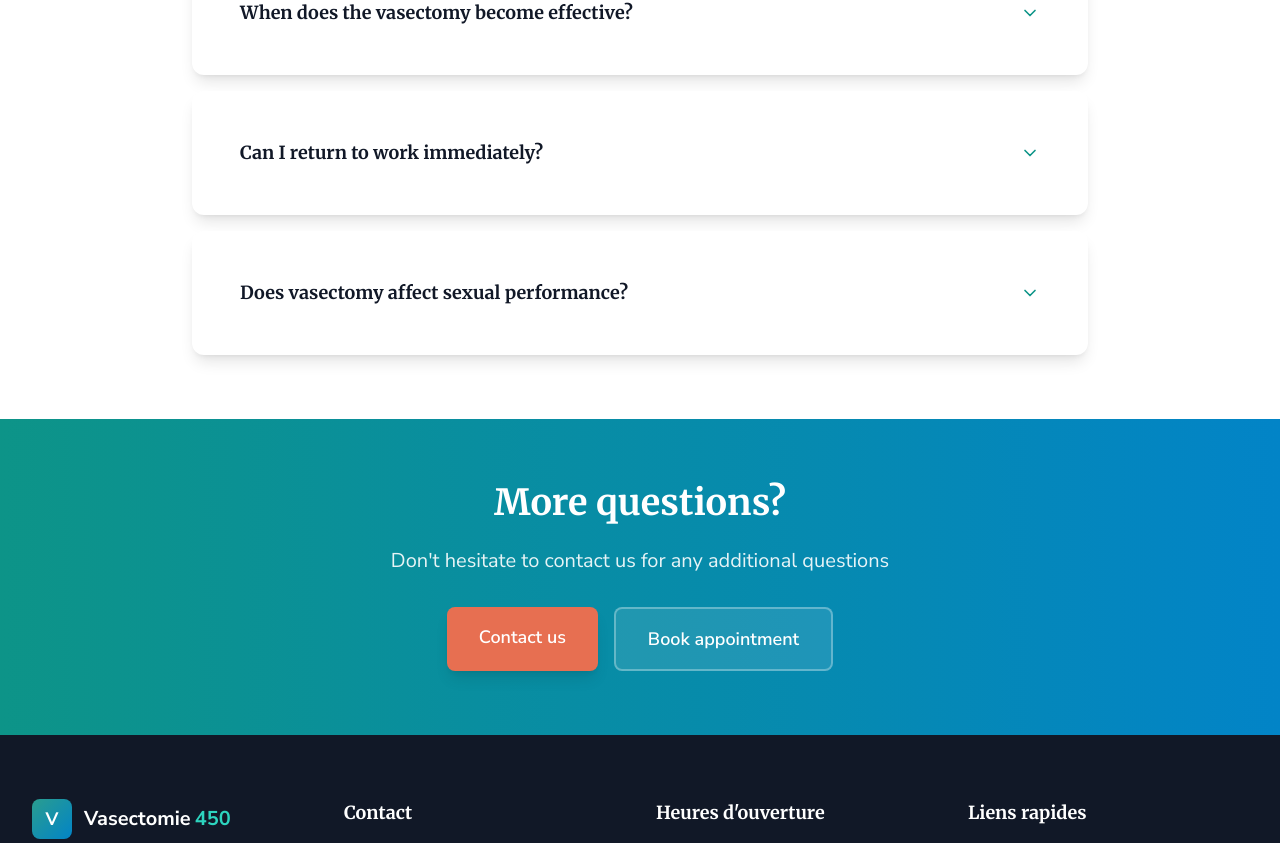
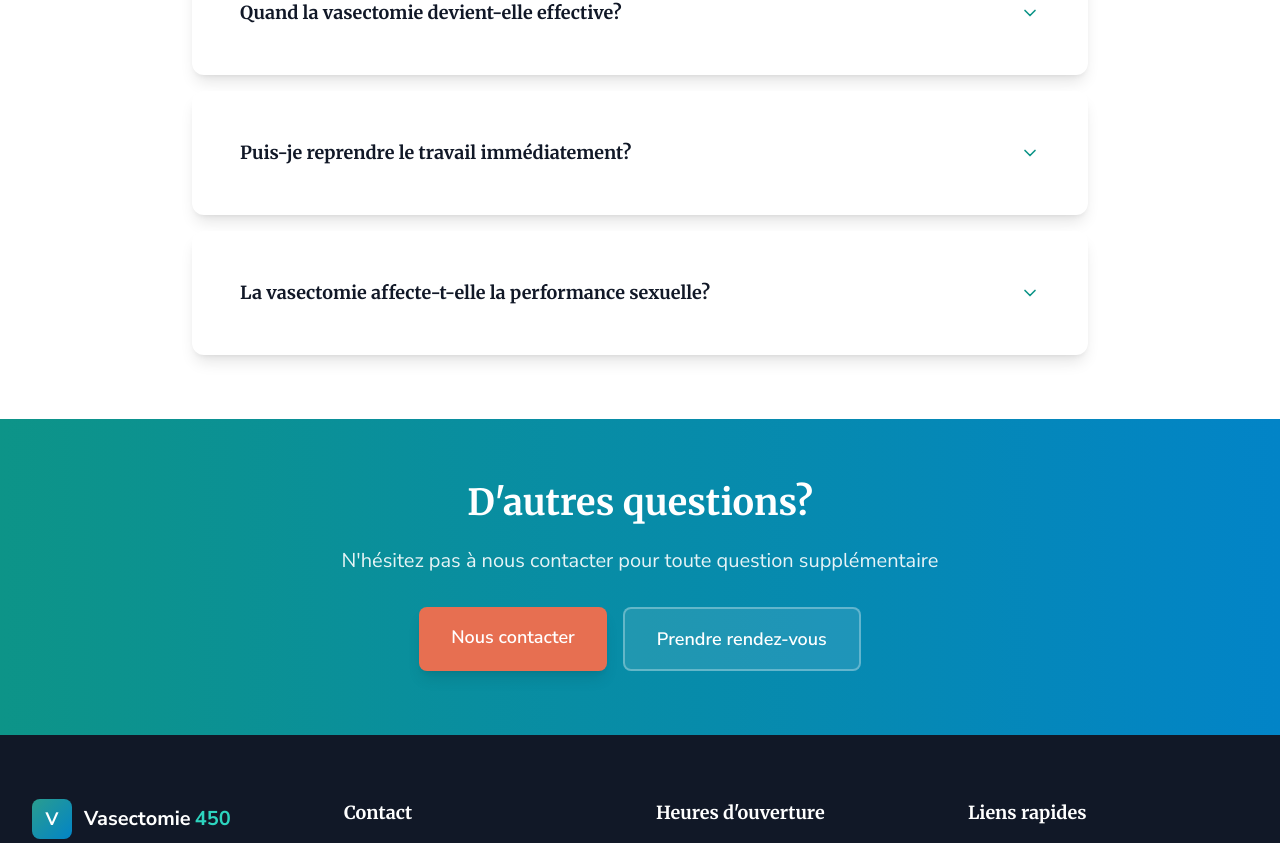
Before and after one commit to vasectomie450/vasectomie450.github.io, a React (Vite) app: page /faq in a window 1280 px wide. Shown: the part 1153-1996 px from the top of the page. Built offline with nearby package versions, Linux system fonts and the light colour scheme.

Commit message:
Initial commit

```diff
--- a/src/contexts/LanguageContext.tsx
+++ b/src/contexts/LanguageContext.tsx
@@ -162,6 +162,20 @@ const translations = {
     // FAQ Page
     'faq.title': 'Questions fréquemment posées',
     'faq.subtitle': 'Tout ce que vous devez savoir sur la vasectomie sans bistouri',
+    'faq.duration.question': 'Combien de temps dure la procédure?',
+    'faq.duration.answer': 'La vasectomie sans bistouri prend généralement entre 15 à 20 minutes. C\'est une procédure ambulatoire, vous pouvez rentrer chez vous le jour même.',
+    'faq.risks.question': 'Y a-t-il des risques ou complications?',
+    'faq.risks.answer': 'Comme toute intervention médicale, la vasectomie comporte des risques minimes. Les complications sont rares (moins de 1%) et incluent saignement, infection ou douleur persistante.',
+    'faq.effectiveness.question': 'Quand la vasectomie devient-elle effective?',
+    'faq.effectiveness.answer': 'La vasectomie n\'est pas immédiatement effective. Il faut attendre 8-12 semaines et faire un spermogramme de contrôle pour confirmer l\'absence de spermatozoïdes.',
+    'faq.work.question': 'Puis-je reprendre le travail immédiatement?',
+    'faq.work.answer': 'Pour un travail de bureau, vous pouvez généralement reprendre après 2-3 jours. Pour un travail physique, il est recommandé d\'attendre 1-2 semaines.',
+    'faq.performance.question': 'La vasectomie affecte-t-elle la performance sexuelle?',
+    'faq.performance.answer': 'Non, la vasectomie n\'affecte pas la performance sexuelle, la libido ou la capacité d\'érection. L\'éjaculation reste normale, seuls les spermatozoïdes sont absents.',
+    'faq.cta.more.questions': 'D\'autres questions?',
+    'faq.cta.contact.description': 'N\'hésitez pas à nous contacter pour toute question supplémentaire',
+    'faq.cta.contact.button': 'Nous contacter',
+    'faq.cta.appointment.button': 'Prendre rendez-vous',
 
     // Blog Page
     'blog.title': 'Actualités et informations',
@@ -429,6 +443,20 @@ const translations = {
     // FAQ Page
     'faq.title': 'Frequently Asked Questions',
     'faq.subtitle': 'Everything you need to know about no-scalpel vasectomy',
+    'faq.duration.question': 'How long does the procedure take?',
+    'faq.duration.answer': 'The no-scalpel vasectomy typically takes 15 to 20 minutes. It\'s an outpatient procedure, so you can go home the same day.',
+    'faq.risks.question': 'Are there any risks or complications?',
+    'faq.risks.answer': 'Like any medical procedure, vasectomy carries minimal risks. Complications are rare (less than 1%) and include bleeding, infection, or persistent pain.',
+    'faq.effectiveness.question': 'When does the vasectomy become effective?',
+    'faq.effectiveness.answer': 'Vasectomy is not immediately effective. You need to wait 8-12 weeks and have a semen analysis to confirm the absence of sperm.',
+    'faq.work.question': 'Can I return to work immediately?',
+    'faq.work.answer': 'For office work, you can usually return after 2-3 days. For physical work, it\'s recommended to wait 1-2 weeks.',
+    'faq.performance.question': 'Does vasectomy affect sexual performance?',
+    'faq.performance.answer': 'No, vasectomy does not affect sexual performance, libido, or erectile function. Ejaculation remains normal, only sperm are absent.',
+    'faq.cta.more.questions': 'More questions?',
+    'faq.cta.contact.description': 'Don\'t hesitate to contact us for any additional questions',
+    'faq.cta.contact.button': 'Contact us',
+    'faq.cta.appointment.button': 'Book appointment',
 
     // Blog Page
     'blog.title': 'News and Information',
--- a/src/pages/FAQ.tsx
+++ b/src/pages/FAQ.tsx
@@ -28,34 +28,24 @@ const FAQ: React.FC = () => {
       answer: t('vasectomy.faq.hormones.answer')
     },
     {
-      question: t('language') === 'fr' ? 'Combien de temps dure la procédure?' : 'How long does the procedure take?',
-      answer: t('language') === 'fr'
-        ? 'La vasectomie sans bistouri prend généralement entre 15 à 20 minutes. C\'est une procédure ambulatoire, vous pouvez rentrer chez vous le jour même.'
-        : 'The no-scalpel vasectomy typically takes 15 to 20 minutes. It\'s an outpatient procedure, so you can go home the same day.'
+      question: t('faq.duration.question'),
+      answer: t('faq.duration.answer')
     },
     {
-      question: t('language') === 'fr' ? 'Y a-t-il des risques ou complications?' : 'Are there any risks or complications?',
-      answer: t('language') === 'fr'
-        ? 'Comme toute intervention médicale, la vasectomie comporte des risques minimes. Les complications sont rares (moins de 1%) et incluent saignement, infection ou douleur persistante.'
-        : 'Like any medical procedure, vasectomy carries minimal risks. Complications are rare (less than 1%) and include bleeding, infection, or persistent pain.'
+      question: t('faq.risks.question'),
+      answer: t('faq.risks.answer')
     },
     {
-      question: t('language') === 'fr' ? 'Quand la vasectomie devient-elle effective?' : 'When does the vasectomy become effective?',
-      answer: t('language') === 'fr'
-        ? 'La vasectomie n\'est pas immédiatement effective. Il faut attendre 8-12 semaines et faire un spermogramme de contrôle pour confirmer l\'absence de spermatozoïdes.'
-        : 'Vasectomy is not immediately effective. You need to wait 8-12 weeks and have a semen analysis to confirm the absence of sperm.'
+      question: t('faq.effectiveness.question'),
+      answer: t('faq.effectiveness.answer')
     },
     {
-      question: t('language') === 'fr' ? 'Puis-je reprendre le travail immédiatement?' : 'Can I return to work immediately?',
-      answer: t('language') === 'fr'
-        ? 'Pour un travail de bureau, vous pouvez généralement reprendre après 2-3 jours. Pour un travail physique, il est recommandé d\'attendre 1-2 semaines.'
-        : 'For office work, you can usually return after 2-3 days. For physical work, it\'s recommended to wait 1-2 weeks.'
+      question: t('faq.work.question'),
+      answer: t('faq.work.answer')
     },
     {
-      question: t('language') === 'fr' ? 'La vasectomie affecte-t-elle la performance sexuelle?' : 'Does vasectomy affect sexual performance?',
-      answer: t('language') === 'fr'
-        ? 'Non, la vasectomie n\'affecte pas la performance sexuelle, la libido ou la capacité d\'érection. L\'éjaculation reste normale, seuls les spermatozoïdes sont absents.'
-        : 'No, vasectomy does not affect sexual performance, libido, or erectile function. Ejaculation remains normal, only sperm are absent.'
+      question: t('faq.performance.question'),
+      answer: t('faq.performance.answer')
     }
   ];
 
@@ -114,13 +104,10 @@ const FAQ: React.FC = () => {
       <section className="section-padding bg-gradient-to-r from-teal-600 to-primary-600 text-white">
         <div className="container-max text-center">
           <h2 className="text-3xl lg:text-4xl font-bold mb-6">
-            {t('language') === 'fr' ? 'D\'autres questions?' : 'More questions?'}
+            {t('faq.cta.more.questions')}
           </h2>
           <p className="text-xl mb-8 opacity-90 max-w-2xl mx-auto">
-            {t('language') === 'fr'
-              ? 'N\'hésitez pas à nous contacter pour toute question supplémentaire'
-              : 'Don\'t hesitate to contact us for any additional questions'
-            }
+            {t('faq.cta.contact.description')}
           </p>
 
           <div className="flex flex-col sm:flex-row gap-4 justify-center">
@@ -128,13 +115,13 @@ const FAQ: React.FC = () => {
               href="/contact"
               className="btn-coral text-lg px-8 py-4"
             >
-              {t('language') === 'fr' ? 'Nous contacter' : 'Contact us'}
+              {t('faq.cta.contact.button')}
             </a>
             <a
               href="/appointments"
               className="btn-secondary bg-white/10 border-white/30 text-white hover:bg-white/20 text-lg px-8 py-4"
             >
-              {t('language') === 'fr' ? 'Prendre rendez-vous' : 'Book appointment'}
+              {t('faq.cta.appointment.button')}
             </a>
           </div>
         </div>
```
Also changed, not shown: 1 other file (tests, documents, lock files or other folders).
